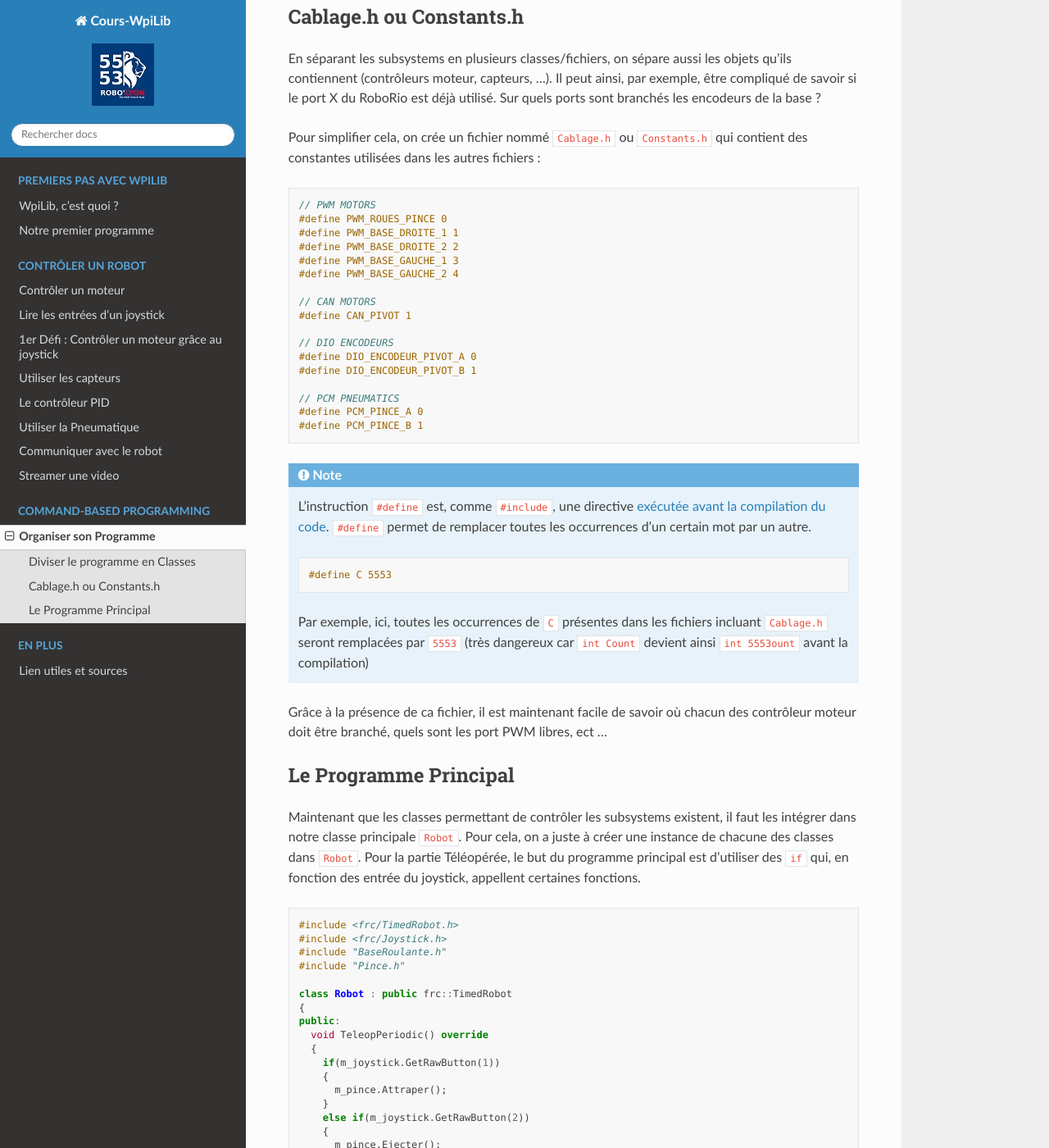
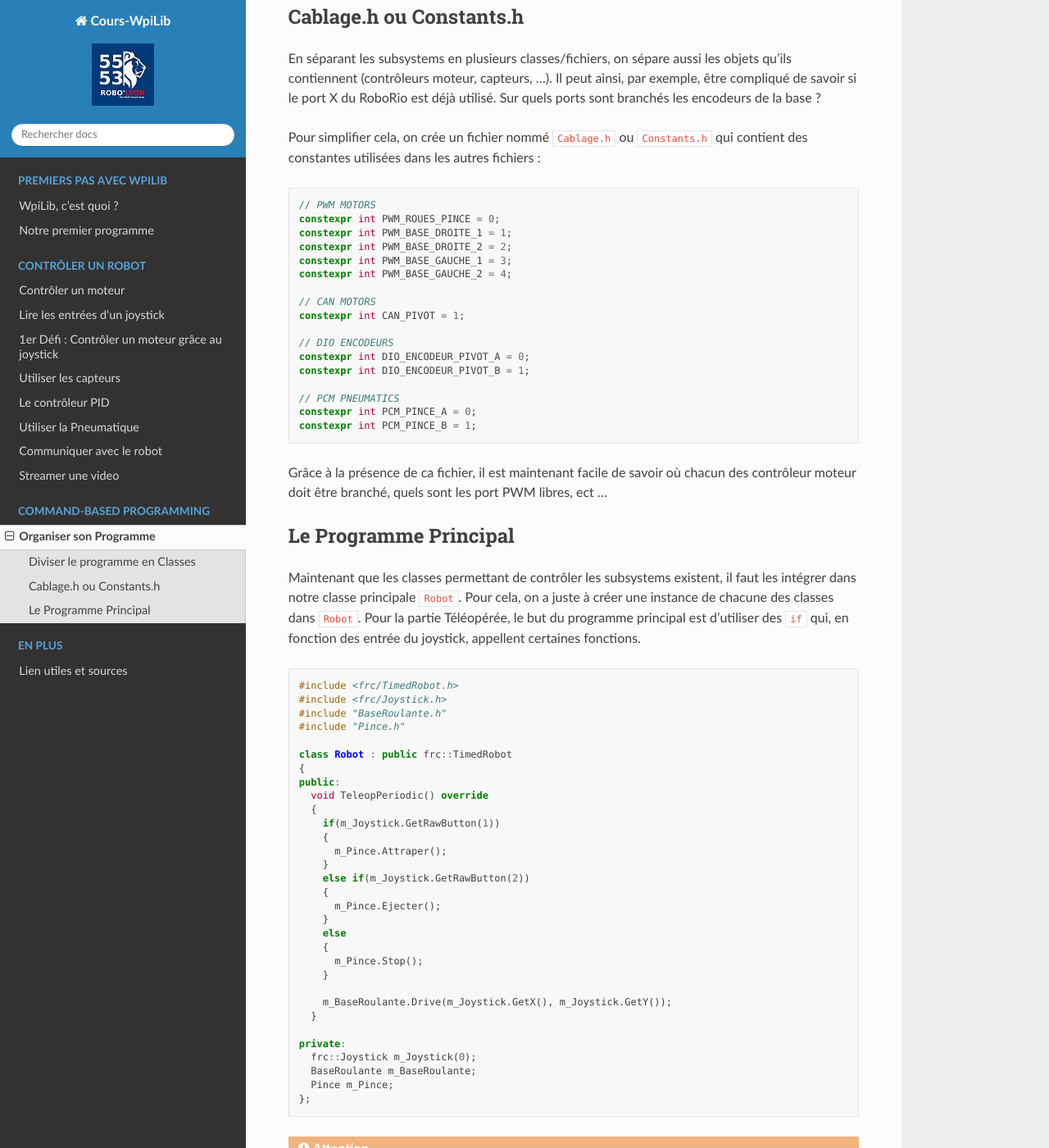
Before and after one commit to Team5553-RoboLyon/RoboLyon-Docs, a Sphinx documentation site: the page built from source/docs/3-Command-Based_programming/1-Organiser_Programme.rst, in a window 1280 px wide and 1400 px high, scrolled down 1078 px. Shown: the whole window at 82% size. Built offline with Sphinx 7.4.7 and the Read the Docs theme 2.0.0, drawn with Linux system fonts in a browser that asks for light colours; formulas are drawn with MathJax 3; some of the changed text lies outside the part shown.

Commit message:
GuideStyle

```diff
--- a/source/docs/2-Controler_un_robot/4-Capteurs.rst
+++ b/source/docs/2-Controler_un_robot/4-Capteurs.rst
@@ -110,7 +110,7 @@ en une autre unité :
 
     // 1 tour équivaut à 360 ticks
     mon_encodeur.SetDistancePerPulse(1.0/360);
-    double nombreDeTours = mon_encodeur.GetDistance();
+    double nombre_de_tours = mon_encodeur.GetDistance();
 
 
 La méthode ``void GetRate()`` renvoie la vitesse actuelle convertie en
@@ -165,7 +165,7 @@ degrés par secondes dans le sens des aiguilles d'une montre :
 
 .. code-block:: c++
 
-    double vitesseRotation = mon_gyro.GetRate();
+    double vitesse_rotation = mon_gyro.GetRate();
 
 
 La méthode ``void Calibrate()`` calibre le gyroscope en définissant son
--- a/source/docs/3-Command-Based_programming/1-Organiser_Programme.rst
+++ b/source/docs/3-Command-Based_programming/1-Organiser_Programme.rst
@@ -68,37 +68,22 @@ Pour simplifier cela, on crée un fichier nommé ``Cablage.h`` ou
 .. code-block:: c++
 
   // PWM MOTORS
-  #define PWM_ROUES_PINCE 0
-  #define PWM_BASE_DROITE_1 1
-  #define PWM_BASE_DROITE_2 2
-  #define PWM_BASE_GAUCHE_1 3
-  #define PWM_BASE_GAUCHE_2 4
+  constexpr int PWM_ROUES_PINCE = 0;
+  constexpr int PWM_BASE_DROITE_1 = 1;
+  constexpr int PWM_BASE_DROITE_2 = 2;
+  constexpr int PWM_BASE_GAUCHE_1 = 3;
+  constexpr int PWM_BASE_GAUCHE_2 = 4;
 
   // CAN MOTORS
-  #define CAN_PIVOT 1
+  constexpr int CAN_PIVOT = 1;
 
   // DIO ENCODEURS
-  #define DIO_ENCODEUR_PIVOT_A 0
-  #define DIO_ENCODEUR_PIVOT_B 1
+  constexpr int DIO_ENCODEUR_PIVOT_A = 0;
+  constexpr int DIO_ENCODEUR_PIVOT_B = 1;
 
   // PCM PNEUMATICS
-  #define PCM_PINCE_A 0
-  #define PCM_PINCE_B 1
-
-.. note::
-  L'instruction ``#define`` est, comme ``#include``, une directive
-  `exécutée avant la compilation du code <https://fr.wikibooks.org/wiki/Programmation_C%2B%2B/Le_pr%C3%A9processeur>`__.
-  ``#define`` permet de remplacer toutes les occurrences d'un certain mot
-  par un autre.
-
-  .. code-block:: c++
-
-    #define C 5553
-
-  Par exemple, ici, toutes les occurrences de ``C`` présentes dans les
-  fichiers incluant ``Cablage.h`` seront remplacées par ``5553``
-  (très dangereux car ``int Count`` devient ainsi ``int 5553ount`` avant
-  la compilation)
+  constexpr int PCM_PINCE_A = 0;
+  constexpr int PCM_PINCE_B = 1;
 
 Grâce à la présence de ca fichier, il est maintenant facile de savoir où
 chacun des contrôleur moteur doit être branché, quels sont les port PWM
@@ -126,26 +111,26 @@ qui, en fonction des entrée du joystick, appellent certaines fonctions.
   public:
     void TeleopPeriodic() override
     {
-      if(m_joystick.GetRawButton(1))
+      if(m_Joystick.GetRawButton(1))
       {
-        m_pince.Attraper();
+        m_Pince.Attraper();
       }
-      else if(m_joystick.GetRawButton(2))
+      else if(m_Joystick.GetRawButton(2))
       {
-        m_pince.Ejecter();
+        m_Pince.Ejecter();
       }
       else
       {
-        m_pince.Stop();
+        m_Pince.Stop();
       }
 
-      m_baseRoulante.Drive(m_joystick.GetX(), m_joystick.GetY());
+      m_BaseRoulante.Drive(m_Joystick.GetX(), m_Joystick.GetY());
     }
 
   private:
-    frc::Joystick m_joystick(0);
-    BaseRoulante m_baseRoulante;
-    Pince m_pince;
+    frc::Joystick m_Joystick(0);
+    BaseRoulante m_BaseRoulante;
+    Pince m_Pince;
   };
 
 .. attention::
```
Also changed, not shown: source/docs/2-Controler_un_robot/3-Defi.rst (+6 -6 lines), source/docs/2-Controler_un_robot/5-PID.rst (+30 -30 lines).
